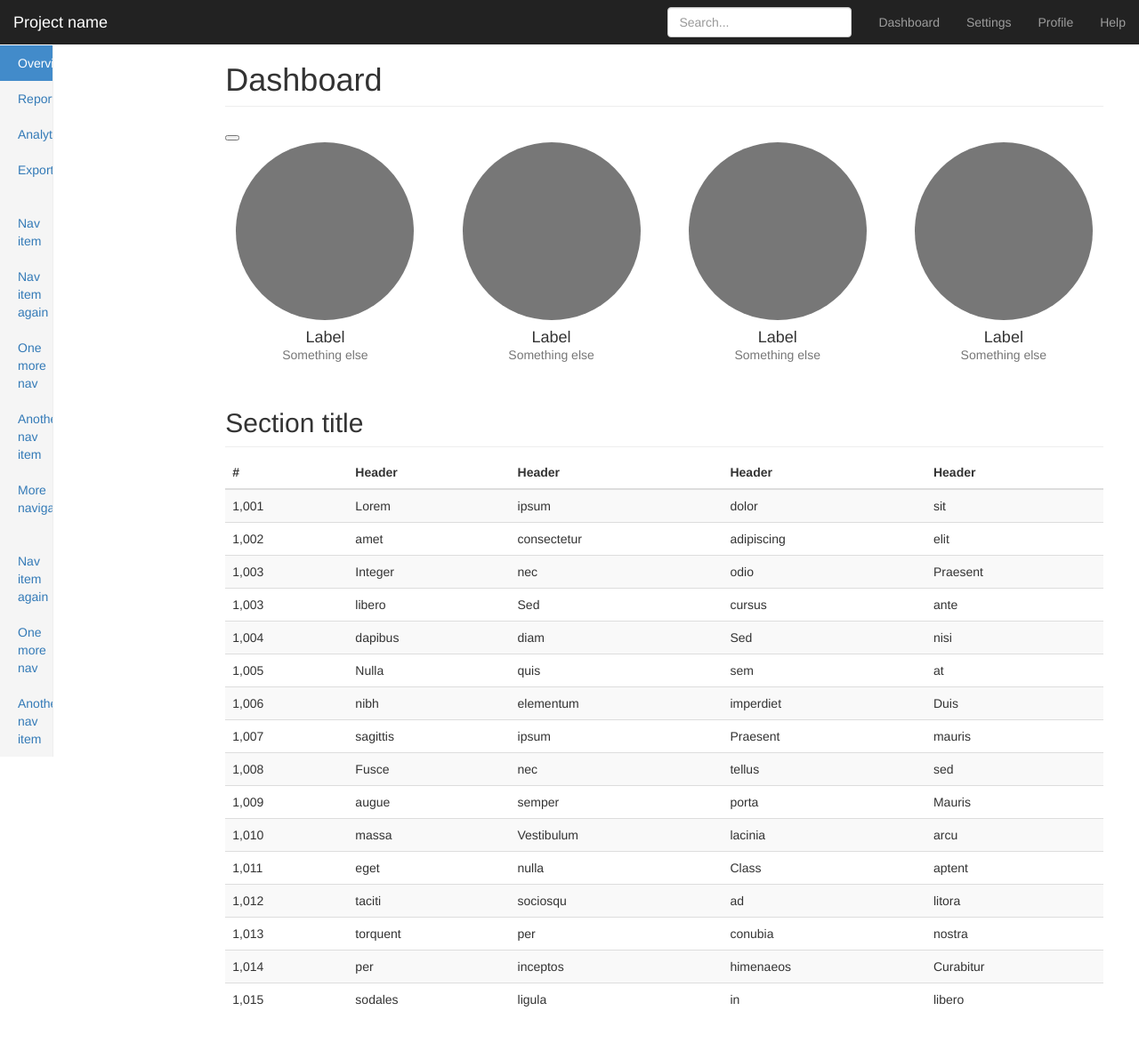
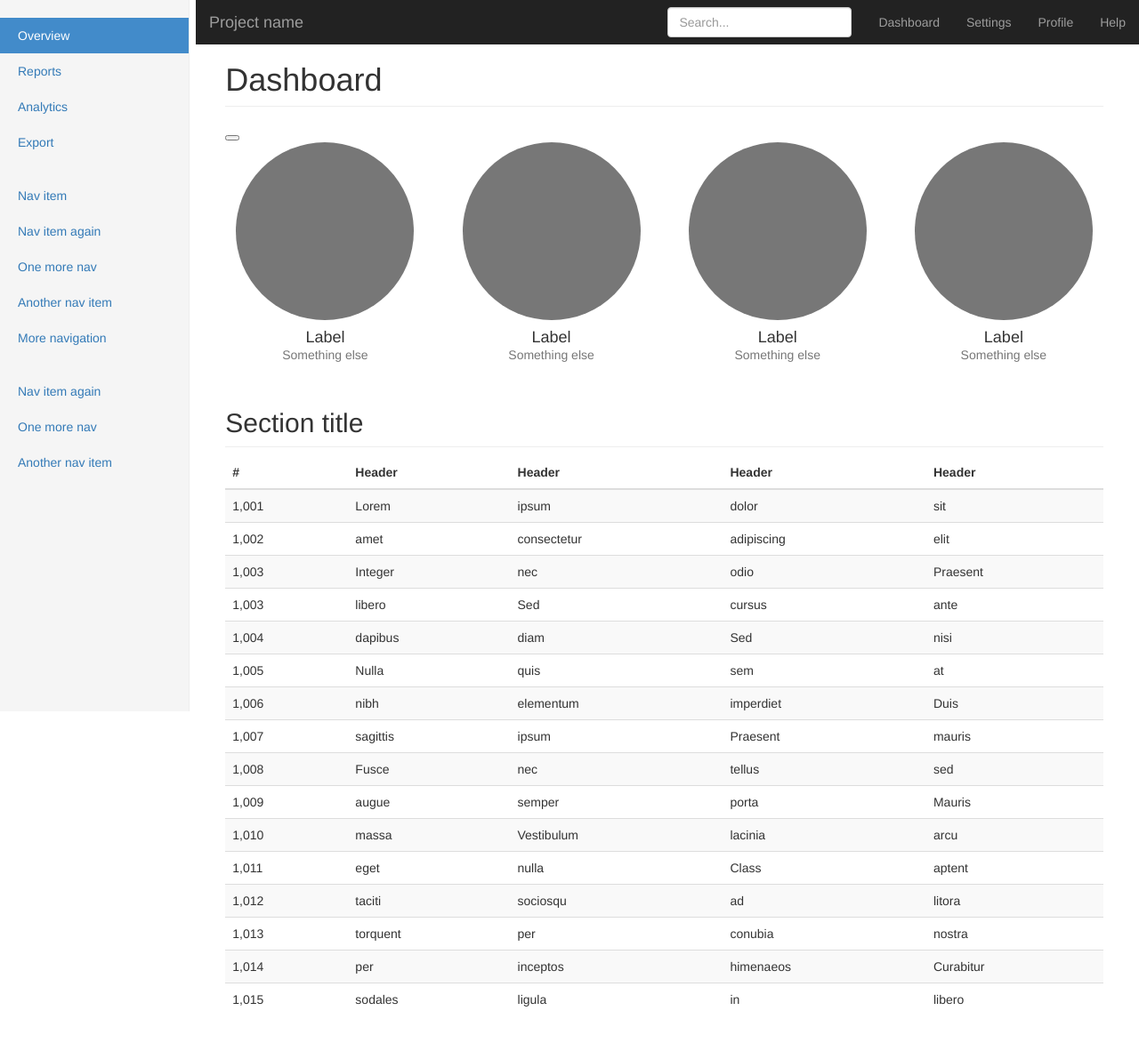
Before and after one commit to michaeljinlai/wartracker, a PHP site: page / in a window 1280 px wide. Shown: the whole page at 89% size. Run offline with PHP 8.4, Linux system fonts and the light colour scheme; some libraries are stand-ins or nearby versions.

Commit message:
Tests continue

```diff
--- a/css/custom.css
+++ b/css/custom.css
@@ -0,0 +1,11 @@
+.navbar-fixed-bottom, .navbar-fixed-top {
+	left: 220px;
+}
+
+@media (min-width: 768px) {
+	.sidebar {
+		top: 0;
+		height: 100vh;
+		z-index: 1031;
+	}
+}
--- a/css/sidebar.css
+++ /dev/null
@@ -1,311 +0,0 @@
-// #### NAVIGATION ####
-
-$sidebarwidth:300px;
-
-// override default bootstrap
-.nav>li>a:hover, .nav>li>a:focus {
-  text-decoration: none;
-  background:none;
-}
-
-.sidebar {
-  width:60px;
-  position: fixed;
-  left:0;
-  padding-left:0;
-  height:100vh;
-  z-index: 1000;
-  overflow-x: hidden;
-  padding: 0;
-  background-color: $sidebarcolour;
-  overflow-x:hidden;
-  transition:all 400ms ease;
-
-  .nav-sidebar {
-    margin-left:0;
-  }
-
-  ul {
-    padding-left:0;
-  }
-
-  // Default Menu Item
-  li {
-    display:block;
-    position:relative;
-    font-size:2rem;
-    border-bottom:1px solid $mutedsidebarcolour;
-    height:6rem;
-
-
-    .menu-item-link {
-      display:block;
-      color:desaturate($mutedlinksidebarcolour,20%);
-      transition:color 200ms ease-out, background 200ms ease-out;
-      height:100%;
-      padding:10px;
-
-      .gravatar {
-        opacity:0.8;
-        transition:opacity 200ms ease-out;
-        background:$mutedsidebarcolour;
-      }
-
-      .glyphicon {
-        position: static;
-        vertical-align: middle;
-        vertical-align: -webkit-baseline-middle;
-        width:60px;
-        margin:0 auto;
-        margin-left: -10px;
-        text-align: center;
-
-        &:before {
-          text-align: center;
-        }
-
-      }
-
-      .menu-item-label {
-        position: absolute;
-        white-space: nowrap;
-        left: 6rem;
-        margin-left: 10px;
-        top: 1.7rem;
-        font-size: 2rem;
-        color:$white;
-      }
-
-    }
-
-    //Home Link
-    &[data-original-title="Home"],
-    &[title="Home"] {
-
-      &>a.menu-item-link {
-        background: rgba(0,0,0,0.5);
-
-        // Home Link
-        #icon-monish-home {
-          font-size:4rem;
-        }
-
-        #icon-monish-home.icon-monish:before {
-          color:$primarycolour!important;
-        }
-
-      }
-
-      &:hover>a.menu-item-link {
-        background: rgba(0,0,0,0.4);
-      }
-
-    }
-
-    // Current Menu Item
-    .menu-item-link.active {
-      background:rgba(0,0,0,0.2);
-
-      .glyphicon,
-      .menu-item-label {
-        color:$white;
-      }
-
-    }
-
-  }
-
-  // Hover Menu Item
-  .menu-item-link:active,
-  .menu-item-link:focus,
-  .menu-item-link:hover {
-
-    color:$mutedlinksidebarcolour;
-    background:rgba(255,255,255,0.05);
-    color:$white;
-
-    .menu-item-label {
-
-    }
-
-    .gravatar {
-      opacity:1;
-    }
-
-  }
-
-}
-
-
-// Classes to animate
-.sidebar,
-.navbar-fixed-top,
-.content {
-  transition:all 400ms ease;
-}
-
-// Prevent sidebar from having to fill on page resize
-.sidebar {
-  transition:height 0ms, width 400ms ease;
-}
-
-.navigation-active .navbar-fixed-top,
-.navigation-active .content {
-  margin-left:0px;
-}
-
-// hide tooltips by default
-.tooltip.right {
-  display:none!important;
-  font-size:2rem;
-  @include fadeInRight($duration:400ms);
-  margin-left:30px;
-}
-
-.tooltip.right .tooltip-arrow {
-  border-right-color: $mutedsidebarcolour;
-  border-right-color: $mutedsidebarcolour;
-}
-
-.tooltip-inner {
-  background: $mutedsidebarcolour;
-}
-
-// xs
-@media(max-width:480px){
-
-  // Inactive
-  .sidebar {
-    transform:translate3D(-100%,0,0);
-    padding-top:79px;
-    width:$sidebarwidth;
-    transition:transform 400ms ease;
-  }
-
-  .navigation-active {
-    background-color: $mutedsidebarcolour;
-  }
-
-  // Active
-  .navigation-active .sidebar {
-    transform:translate3D(0,0,0);
-    width:$sidebarwidth;
-    transition:width 0s;
-    transition-delay: 400ms;
-    transition:transform 400ms ease;
-    // Shadow making the menu overlay
-    box-shadow: 0 0 20px 0 rgba(0,0,0,0.5);
-  }
-
-  .navigation-active .content,
-  .navigation-active .footer-container {
-    transform:translate3D(20%,0,0);
-  }
-
-  .navigation-active .main-content {
-    opacity:(0.5);
-  }
-
-}
-
-// sm
-@media(min-width:481px){
-// Inactive
-
-  // Show tooltips
-  .tooltip.right {
-    display:block!important;
-  }
-
-  .sidebar {
-    transform:translate3D(0,0,0);
-    width:60px;
-    //shadow alluding to hidden content
-    box-shadow: inset -10px 0 20px 0px rgba(0,0,0,0.25);
-  }
-
-  .navbar-fixed-top,
-  .content,
-  .footer-container {
-    margin-left:60px;
-  }
-
-  // Active
-  .navigation-active .sidebar {
-    transform:translate3D(0,0,0);
-    width:$sidebarwidth;
-    // Shadow making the menu overlay
-    box-shadow: 0px 0 0px 0px rgba(0,0,0,0);
-  }
-  .navigation-active .content {
-    transform:translate3D(0,0,0);
-  }
-
-  .navigation-active .navbar-fixed-top,
-  .navigation-active .content,
-  .navigation-active .footer-container {
-    margin-left:$sidebarwidth;
-  }
-    // Show tooltips
-  .navigation-active .tooltip.right {
-    display:none!important;
-  }
-
-
-}
-
-// md
-@media(min-width:768px){
-
-  // Inactive
-
-  // Show tooltips
-  .tooltip.right {
-    display:block!important;
-  }
-
-  .sidebar {
-    transform:translate3D(0,0,0);
-    width:60px;
-  }
-
-  .navbar-fixed-top,
-  .content,
-  .footer-container {
-    margin-left:60px;
-  }
-
-  // Active
-  .navigation-active .sidebar {
-    transform:translate3D(0,0,0);
-    width:$sidebarwidth;
-  }
-  .navigation-active .content {
-    transform:translate3D(0,0,0);
-  }
-
-  .navigation-active .navbar-fixed-top,
-  .navigation-active .content,
-  .navigation-active .footer-container {
-    margin-left:$sidebarwidth;
-  }
-    // Show tooltips
-  .navigation-active .tooltip.right {
-    display:none!important;
-  }
-
-
-
-}
-
-// lg
-@media(min-width:992px){
-
-
-}
-
-// xl
-@media(min-width:1200px){
-
-
-}
--- a/index.php
+++ b/index.php
@@ -23,7 +23,7 @@
 
     <!-- Custom styles for this template -->
     <link href="css/dashboard.css" rel="stylesheet">
-    <link href="css/sidebar.css" rel="stylesheet">
+    <link href="css/custom.css" rel="stylesheet">
   </head>
 
   <body>
@@ -248,7 +248,7 @@
 <script>
   $(document).ready(function() {
     $('#navigation-toggle').on("click", function(e) {
-      $('body').toggleClass('navigation-active');
+      $('body').toggleClass('sidebar-open');
     });
   });
 </script>
```
